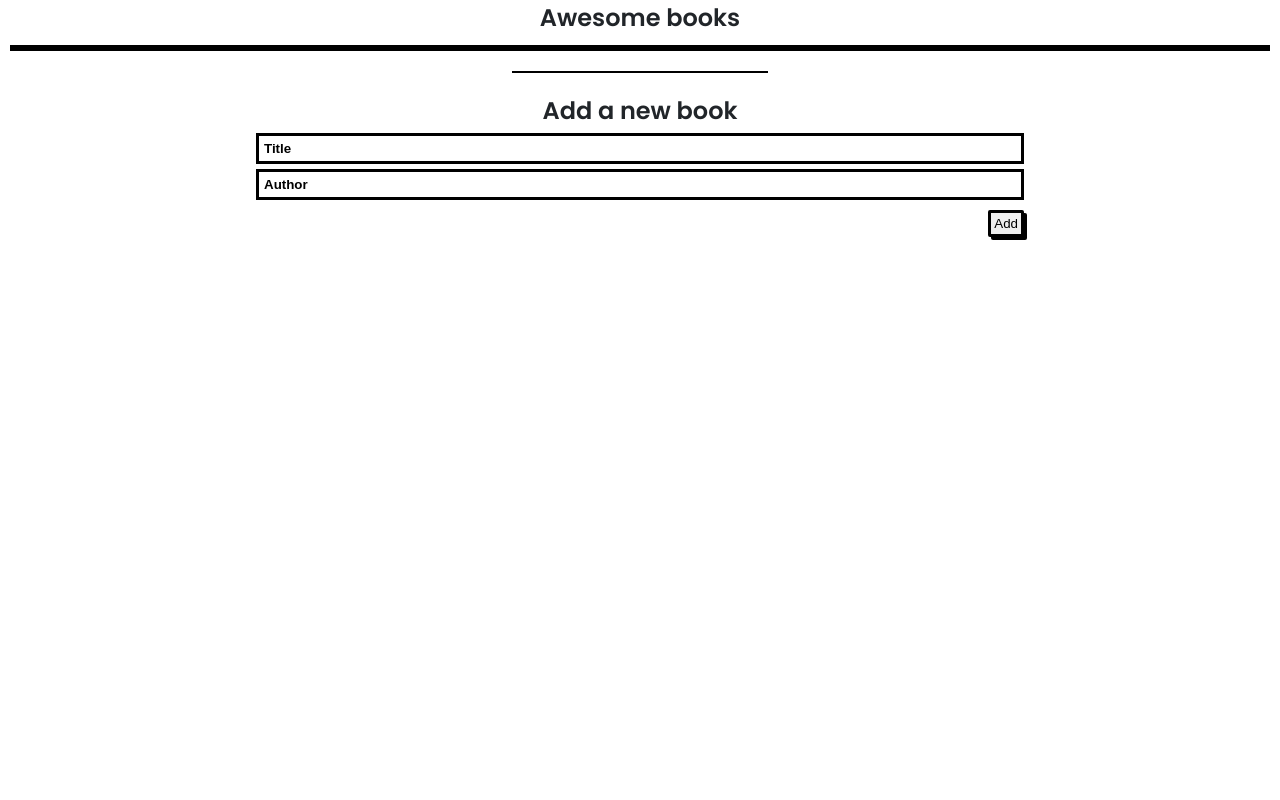
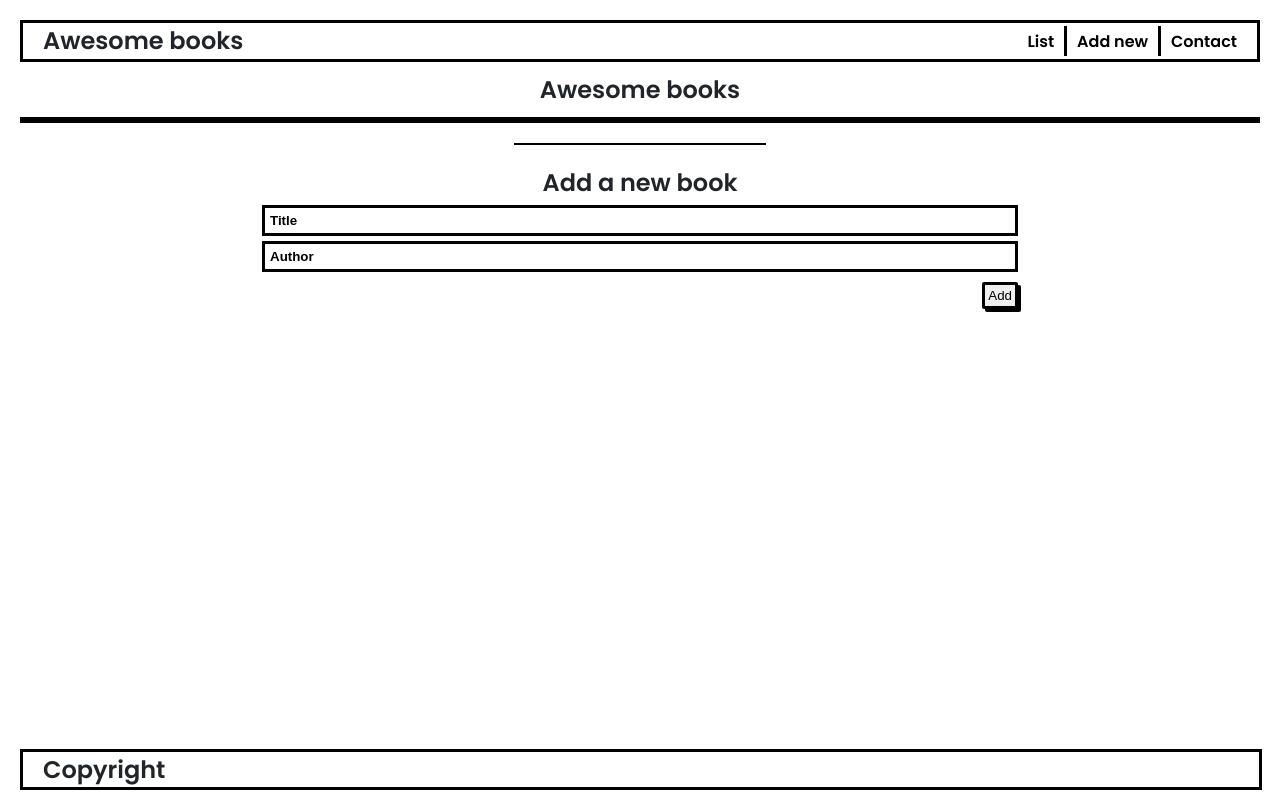
Before and after one commit to mirouhml/awesome-books, a plain HTML site: page index.html in a window 1280 px wide. Drawn offline with Linux system fonts and the light colour scheme.

Commit message:
Add nav menu and footer.

```diff
--- a/index.html
+++ b/index.html
@@ -8,8 +8,30 @@
     <title>Awesome books</title>
 </head>
 <body>
+    <header>
+        <nav class="menu">
+            <h1>Awesome books</h1>
+            <ul>
+                <li>
+                    <a href="#books">List</a>
+                </li>
+                <li>
+                    <hr>
+                </li>
+                <li>
+                    <a href="#add-book">Add new</a>
+                </li>
+                <li>
+                    <hr>
+                </li>
+                <li>
+                    <a href="#contact">Contact</a>
+                </li>
+            </ul>
+        </nav>
+    </header>
     <section class="books-section" id="books">
-        <h1 class="title">Awesome books</h1>
+        <h2 class="title">Awesome books</h2>
         <ul id="books-list"></ul>
         <hr>
     </section>
@@ -22,6 +44,12 @@
             <button id="add" type="button" class="add-btn">Add</button>
         </div>
     </section>
+    <section class="contact-section" id="contact">
+
+    </section>
+    <footer class="copyright">
+        <h2>Copyright</h2>
+    </footer>
     <script src="script.js"></script>
 </body>
 </html>
--- a/style.css
+++ b/style.css
@@ -1,3 +1,4 @@
+/* stylelint-disable no-descending-specificity */
 @import url('https://fonts.googleapis.com/css2?family=Poppins:wght@300;400;600&display=swap');
 
 * {
@@ -7,6 +8,10 @@
   list-style: none;
 }
 
+html {
+  height: 100%;
+}
+
 body {
   font-family: 'Poppins', sans-serif;
   font-size: 16px;
@@ -14,6 +19,7 @@ body {
   height: 100%;
   width: 100%;
   position: relative;
+  padding: 10px;
 }
 
 .add-book-section {
@@ -72,7 +78,7 @@ button {
   justify-self: flex-end;
 }
 
-h1 {
+h2 {
   font-size: 1.5em;
   font-weight: bold;
   justify-content: center;
@@ -82,11 +88,6 @@ h1 {
 input {
   border: 3px solid black;
   padding: 5px;
-}
-
-h2 {
-  text-align: center;
-  justify-content: center;
 }
 
 ::-webkit-input-placeholder {
@@ -112,3 +113,52 @@ input[type=text] {
   color: black;
   font-weight: 600;
 }
+
+.menu {
+  display: flex;
+  padding: 0 20px;
+  border: 3px solid black;
+  margin: 10px;
+}
+
+.menu h1 {
+  flex-grow: 1;
+}
+
+.menu ul {
+  display: flex;
+  justify-content: center;
+  align-items: center;
+}
+
+.menu hr {
+  border: 0;
+  border-right: 3px solid black;
+  height: 30px;
+  margin: 3px 10px;
+}
+
+.menu a {
+  text-decoration: none;
+  color: black;
+  font-weight: 600;
+}
+
+.menu a:hover {
+  color: #486b8c;
+}
+
+.copyright {
+  border: 3px solid black;
+  position: absolute;
+  bottom: 0;
+  display: flex;
+  width: 97%;
+  margin: 10px;
+}
+
+.copyright h2 {
+  text-align: left;
+  margin-left: 20px;
+  flex-grow: 1;
+}
```
